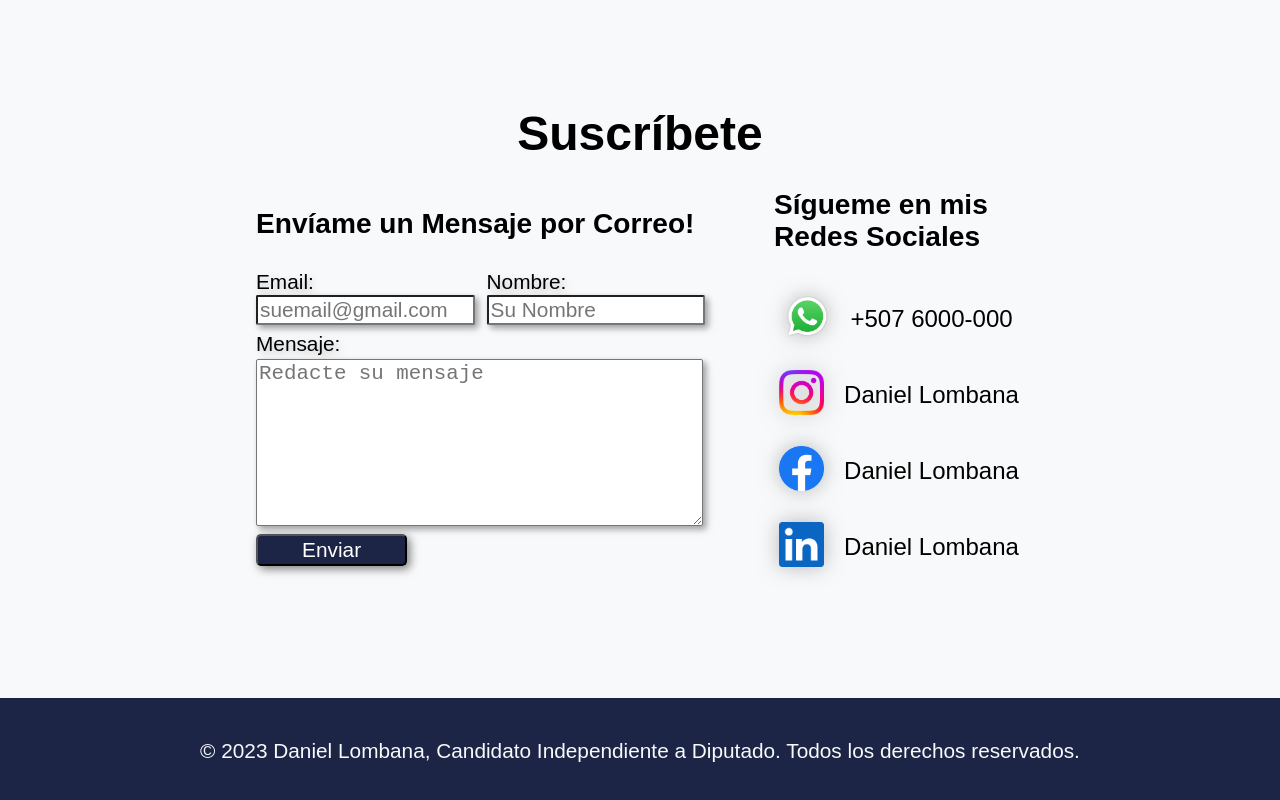
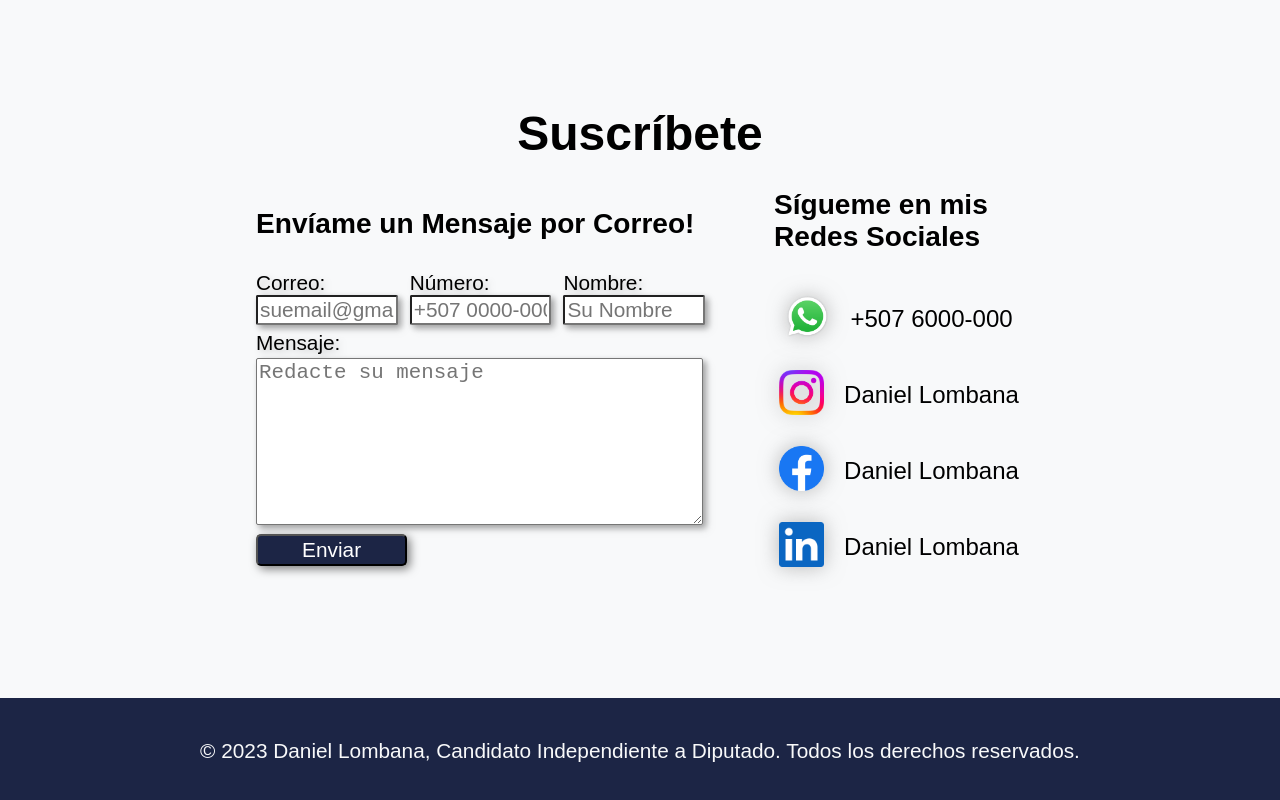
Before and after one commit to LuisCeballos24/LandingPage, a React (Vite) app: page / in a window 1280 px wide. Shown: the part 4008-4808 px from the top of the page. Built offline with nearby package versions, Linux system fonts and the light colour scheme.

Commit message:
excel
excel

```diff
--- a/package.json
+++ b/package.json
@@ -13,6 +13,7 @@
     "google-spreadsheet": "^4.1.0",
     "react": "^18.2.0",
     "react-dom": "^18.2.0",
+    "react-hook-form": "^7.47.0",
     "react-router-dom": "^6.16.0",
     "react-router-hash-link": "^2.4.3"
   },
--- a/src/components/Suscribete.jsx
+++ b/src/components/Suscribete.jsx
@@ -1,38 +1,73 @@
-import React from 'react'
-import jsonRedesSociales from '../json/RedesSociales.json'
-import { HashLink } from 'react-router-hash-link'
+import React from 'react';
+import { useForm } from 'react-hook-form';
+import axios from 'axios';
+import jsonRedesSociales from '../json/RedesSociales.json';
+import { HashLink } from 'react-router-hash-link';
 
 export function Suscribete() {
+  const { register, handleSubmit, reset } = useForm();
+
+  const enviarDatosAGoogleSheets = async (data) => {
+    const SPREADSHEET_ID = 'tu-id-de-hoja-de-google-sheets';
+    const CLIENT_ID = 'tu-client-id'; // Esto es seguro solo en el lado del cliente
+
+    try {
+      const response = await axios.post(
+        `https://sheets.googleapis.com/v4/spreadsheets/${SPREADSHEET_ID}/values/Hoja1!A1:append?valueInputOption=USER_ENTERED`,
+        {
+          values: [Object.values(data)],
+        },
+        {
+          params: { key: CLIENT_ID },
+        }
+      );
+
+      console.log('Datos enviados a Google Sheets:', response);
+    } catch (error) {
+      console.error('Error al enviar datos a Google Sheets:', error);
+    }
+  };
+
+  const onSubmit = (data) => {
+    enviarDatosAGoogleSheets(data);
+    reset(); // Limpia el formulario después de enviar
+  };
+
   return (
     <div className="suscribete" id="suscribete">
       <h2>Suscríbete</h2>
       <div className="infoSuscribete">
-            <form action="" method="POSt">
+        <form onSubmit={handleSubmit(onSubmit)}>
           <h3>Envíame un Mensaje por Correo!</h3>
           <section>
             <label htmlFor="email">
-                        Email:<br />
-                        <input type="email" name="email" id="email" placeholder="suemail@gmail.com" />
+              Correo:<br />
+              <input type="email" {...register('email')} placeholder="suemail@gmail.com" />
+            </label>
+            <label htmlFor="number">
+              Número:<br />
+              <input type="text" {...register('number')} placeholder="+507 0000-0000" />
             </label>
             <label htmlFor="name">
               Nombre:<br />
-                        <input type="tel" name="name" id="name" placeholder="Su Nombre" />
+              <input type="text" {...register('name')} placeholder="Su Nombre" />
             </label>
           </section>
           <label htmlFor="mensaje">
             Mensaje:
-                    <textarea name="mensaje" id="mensaje" cols="30" rows="7" placeholder="Redacte su mensaje"></textarea>
+            <textarea {...register('mensaje')} cols="30" rows="7" placeholder="Redacte su mensaje"></textarea>
           </label>
           <input type="submit" value="Enviar" />
         </form>
         <section>
           <h3>Sígueme en mis Redes Sociales</h3>
           <div className="social">
-                    <div className='divSocial'>
-                       { jsonRedesSociales.map( item => (
-                            <section key={'redesSociales'+item.id}>
+            <div className="divSocial">
+              {jsonRedesSociales.map((item) => (
+                <section key={'redesSociales' + item.id}>
                   <HashLink to={item.url} target="_blank">
-                                <img src={'http://localhost:5173/src/img/'+item.img} alt={item.title} /></HashLink>
+                    <img src={'http://localhost:5173/src/img/' + item.img} alt={item.title} />
+                  </HashLink>
                   <p>{item.account}</p>
                 </section>
               ))}
@@ -41,5 +76,5 @@ export function Suscribete() {
         </section>
       </div>
     </div>
-  )
+  );
 }
```
Also changed, not shown: 1 other file (tests, documents, lock files or other folders). Lines whose indentation alone changed are shown as unchanged.
